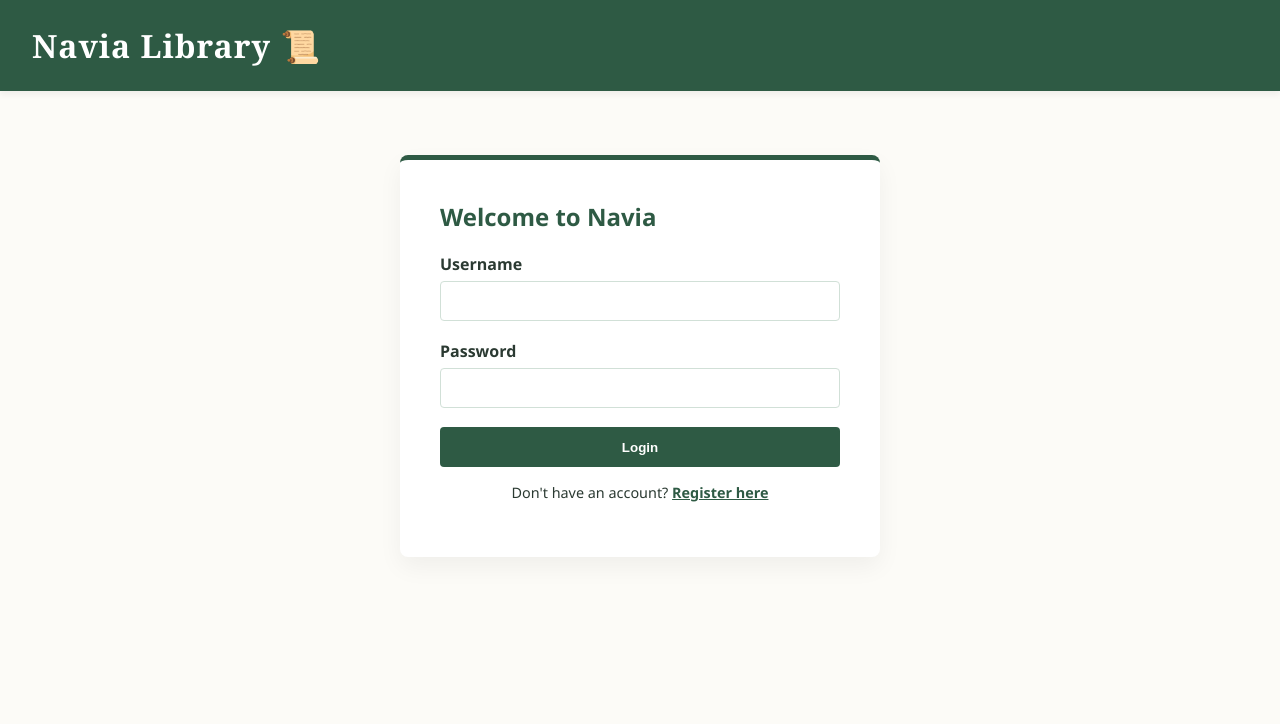
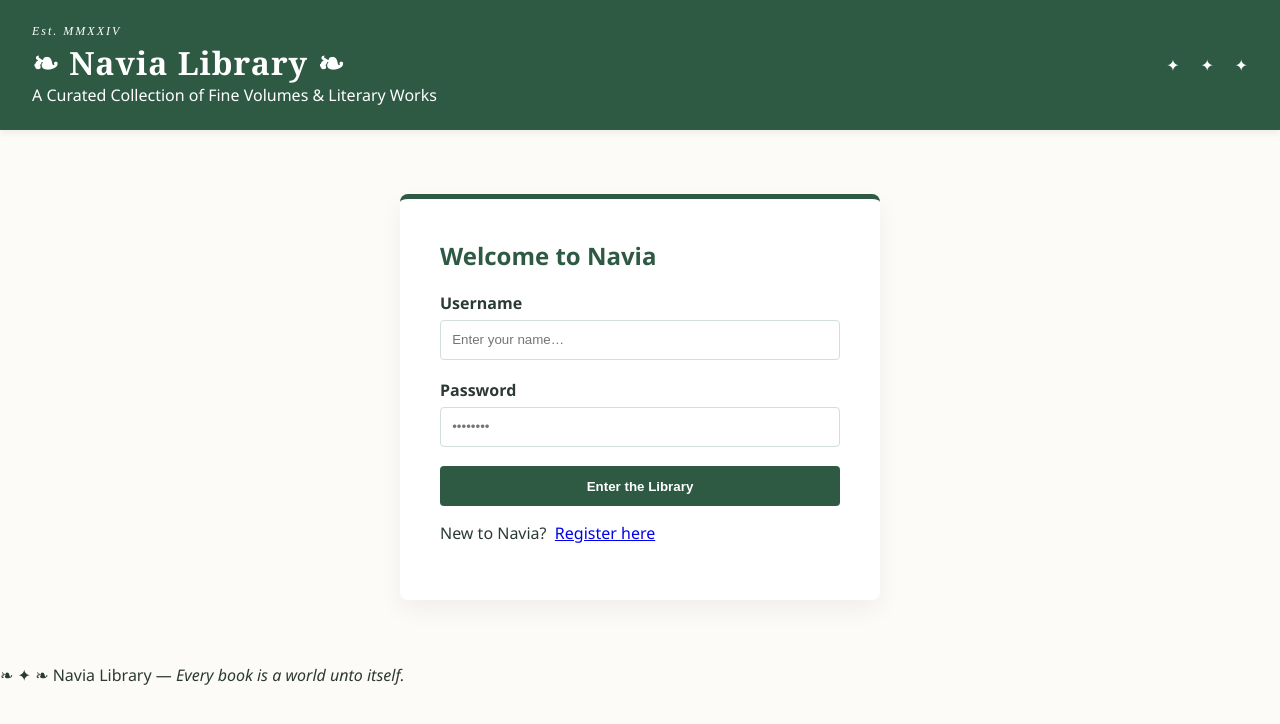
Before and after one commit to cmilaf/api-proyecto-final, a website: page public/index.html in a window 1280 px wide. Drawn offline with Linux system fonts and the light colour scheme.

Commit message:
Enhance index.html with new title and header layout
Updated the title and header section with additional details and improved layout for better presentation.

```diff
--- a/public/index.html
+++ b/public/index.html
@@ -3,59 +3,96 @@
 <head>
     <meta charset="UTF-8">
     <meta name="viewport" content="width=device-width, initial-scale=1.0">
-    <title>Navia Library</title>
+    <title>Navia Library — A Curated Collection of Fine Volumes</title>
     <link rel="stylesheet" href="styles.css">
 </head>
 <body>
 
     <header>
-        <h1>Navia Library 📜</h1>
+        <div class="header-inner">
+            <div>
+                <span style="font-family:'IM Fell English',serif; font-style:italic; font-size:0.75rem; color:var(--brown-light); letter-spacing:2px; display:block; margin-bottom:2px;">Est. MMXXIV</span>
+                <h1><span class="header-ornament">❧</span> Navia Library <span class="header-ornament">❧</span></h1>
+                <span class="header-subtitle">A Curated Collection of Fine Volumes &amp; Literary Works</span>
+            </div>
             <div class="nav-buttons" id="nav-actions"></div>
+        </div>
+        <div class="ornament-bar">
+            ✦ &nbsp; &nbsp; ✦ &nbsp; &nbsp; ✦
+        </div>
     </header>
 
     <div class="container">
 
+        <!-- ── AUTH VIEW ── -->
         <div id="auth-view" class="auth-box">
+            <div class="auth-header">
                 <h2 id="auth-title">Welcome to Navia</h2>
+            </div>
+            <div class="auth-body">
                 <div class="form-group">
                     <label for="username">Username</label>
-                <input type="text" id="username">
+                    <input type="text" id="username" placeholder="Enter your name…">
                 </div>
                 <div class="form-group">
                     <label for="password">Password</label>
-                <input type="password" id="password">
+                    <input type="password" id="password" placeholder="••••••••">
                 </div>
-            <button class="btn-action" id="btn-submit-auth">Login</button>
-            <p style="text-align:center; margin-top:1rem; font-size:0.9rem;">
-                <span id="auth-toggle-msg">Don't have an account?</span>
-                <a href="#" id="auth-toggle-link" style="color:var(--primary-color); font-weight:bold;">Register here</a>
+                <button class="btn-action" id="btn-submit-auth">Enter the Library</button>
+                <p class="auth-toggle">
+                    <span id="auth-toggle-msg">New to Navia?</span>&nbsp;
+                    <a href="#" id="auth-toggle-link">Register here</a>
                 </p>
             </div>
+        </div>
 
+        <!-- ── SHOP VIEW ── -->
         <div id="shop-view" class="shop-layout hidden">
             <main>
-                <input type="text" id="search-input" class="search-bar" placeholder="Search books by title, author, description...">
+                <div class="search-wrapper">
+                    <input type="text" id="search-input" class="search-bar" placeholder="Search by title, author, description…">
+                </div>
+
+                <p class="section-title">The Collection</p>
+
                 <div id="products-container" class="products-grid"></div>
             </main>
 
             <aside>
                 <div class="sidebar-box">
-                    <h3>Your Reading Cart 🛒</h3>
-                    <div id="cart-container"></div>
-                    <p><strong>Total: </strong>$<span id="cart-total">0.00</span></p>
+                    <div class="sidebar-header">
+                        <h3>✦ &nbsp; Reading Cart &nbsp; ✦</h3>
+                    </div>
+                    <div class="sidebar-body">
+                        <div id="cart-container">
+                            <p class="cart-empty">Your cart awaits a selection…</p>
+                        </div>
+                        <div class="cart-total-row">
+                            <span class="cart-total-label">Total</span>
+                            <span class="cart-total-amount">$<span id="cart-total">0.00</span></span>
+                        </div>
                         <button class="btn-action" id="btn-checkout">Complete Purchase</button>
+                    </div>
                 </div>
             </aside>
         </div>
 
+        <!-- ── ORDERS VIEW ── -->
         <div id="orders-view" class="hidden">
-            <button class="btn" style="color:var(--primary-color); border-color:var(--primary-color); margin-bottom:1rem;" id="btn-back-shop">← Back to Bookstore</button>
-            <h2>Your Order History</h2>
+            <div class="orders-header">
+                <button class="btn-back" id="btn-back-shop">← Back to Bookstore</button>
+                <h2>Order History</h2>
+            </div>
             <div id="orders-container"></div>
         </div>
 
     </div>
 
+    <footer class="page-footer">
+        <span class="footer-ornament">❧ ✦ ❧</span>
+        Navia Library &mdash; <em>Every book is a world unto itself.</em>
+    </footer>
+
     <script src="app.js"></script>
 </body>
 </html>
```
Lines whose indentation alone changed are shown as unchanged.
